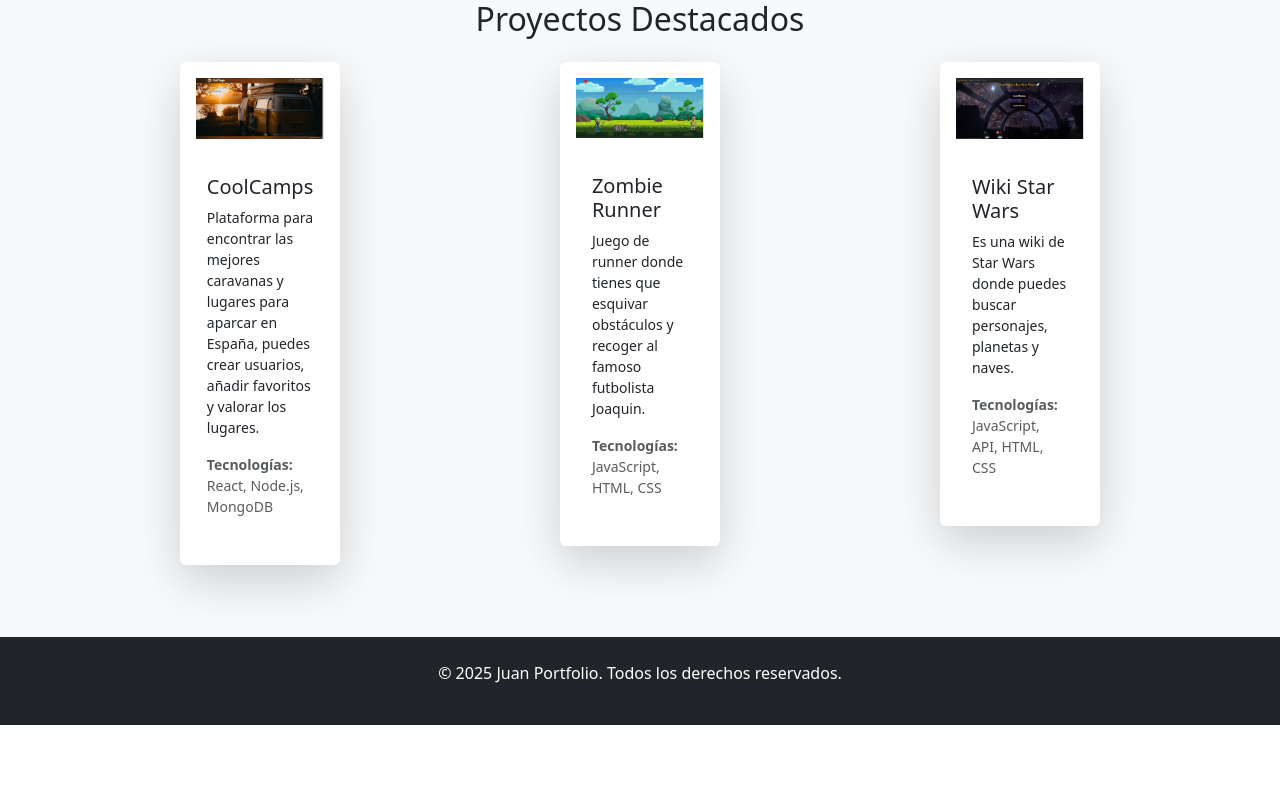
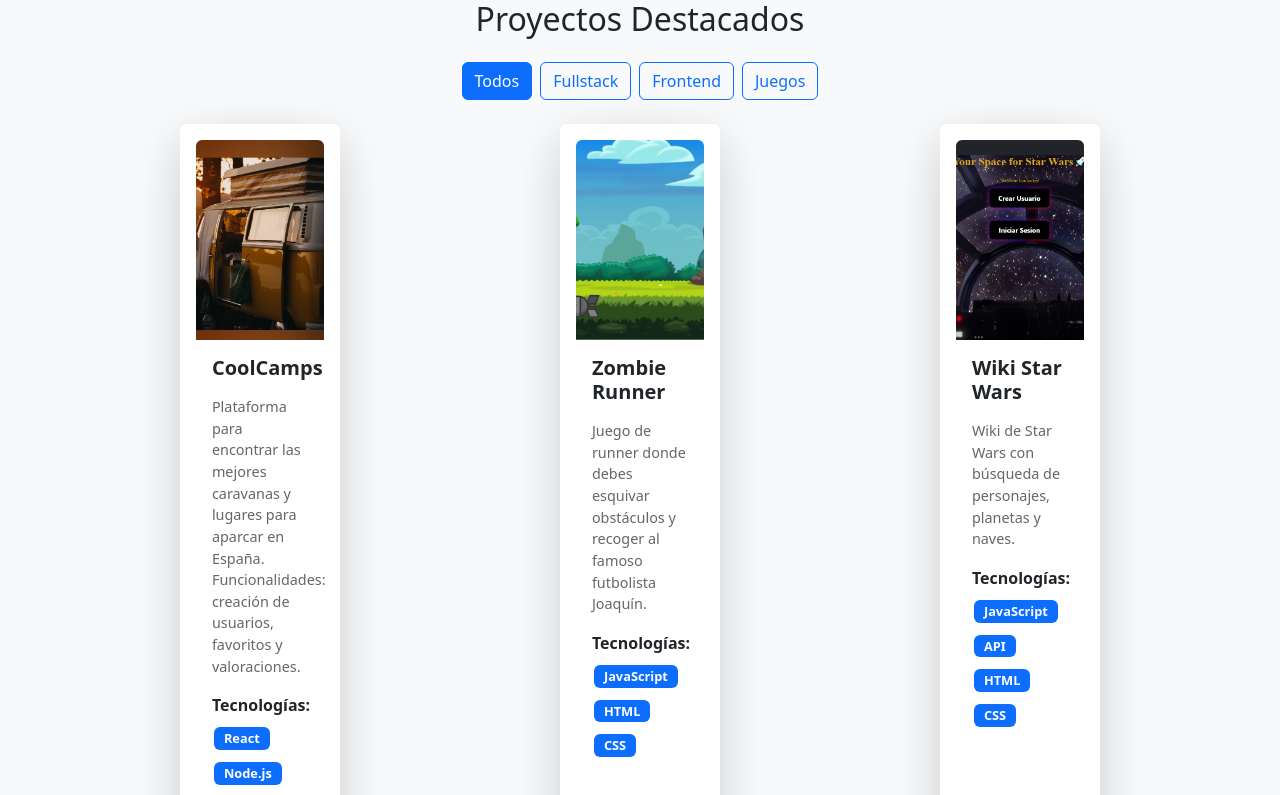
Before and after one commit to jpcarta16/porfolio, a React (Create React App) app: page / in a window 1280 px wide. Shown: the part 1680-2475 px from the top of the page. Before the commit the page ends 2405 px from the top, so only its background shows below. Built offline with nearby package versions, Linux system fonts and the light colour scheme.

Commit message:
refactor project cards layout and enhance filtering functionality

```diff
--- a/src/App.css
+++ b/src/App.css
@@ -205,33 +205,27 @@
 .project-card {
   display: flex;
   flex-direction: column;
-  align-items: center;
-  gap: 20px;
   background-color: #ffffff;
   box-shadow: 0px 4px 8px rgba(0, 0, 0, 0.1);
   border-radius: 8px;
   overflow: hidden;
   transition: transform 0.3s ease, box-shadow 0.3s ease;
-  width: 100%;
-  max-width: 800px;
-  margin: 0 auto;
+  height: 100%;
 }
 
 .project-card:hover {
-  transform: scale(1.03);
+  transform: translateY(-5px);
   box-shadow: 0px 6px 16px rgba(0, 0, 0, 0.15);
 }
 
 .project-image {
-  flex: 0 0 45%;
   position: relative;
   overflow: hidden;
-  border-right: 1px solid #ddd;
 }
 
 .project-image img {
   width: 100%;
-  height: 100%;
+  height: 200px;
   object-fit: cover;
 }
 
@@ -259,10 +253,10 @@
   margin-bottom: 15px;
 }
 
-.tech-stack {
-  font-size: 0.9rem;
-  font-weight: bold;
-  color: #007bff;
+.tech-stack .badge {
+  font-size: 0.8rem;
+  padding: 5px 10px;
+  margin: 2px;
 }
 
 .project-overlay {
@@ -296,6 +290,36 @@
 
 .project-overlay a:hover {
   background: #0056b3;
+}
+
+.project-content {
+  padding: 20px;
+  flex: 1;
+  display: flex;
+  flex-direction: column;
+}
+
+.project-content h3 {
+  font-size: 1.25rem;
+  font-weight: bold;
+  margin-bottom: 10px;
+}
+
+.project-content p {
+  font-size: 0.9rem;
+  color: #666;
+  margin-bottom: 15px;
+}
+
+/* Botones de filtro */
+.btn-outline-primary {
+  border-color: #007bff;
+  color: #007bff;
+}
+
+.btn-outline-primary:hover {
+  background-color: #007bff;
+  color: #fff;
 }
 
 /* Formulario de Contacto */
--- a/src/components/Projects.jsx
+++ b/src/components/Projects.jsx
@@ -1,4 +1,4 @@
-import React, { useEffect } from 'react';
+import React, { useEffect, useState } from 'react';
 import AOS from 'aos';
 import 'aos/dist/aos.css';
 import { LazyLoadImage } from 'react-lazy-load-image-component';
@@ -8,50 +8,87 @@
     {
         id: 1,
         title: 'CoolCamps',
-        description: 'Plataforma para encontrar las mejores caravanas y lugares para aparcar en España, puedes crear usuarios, añadir favoritos y valorar los lugares.',
+        description: 'Plataforma para encontrar las mejores caravanas y lugares para aparcar en España. Funcionalidades: creación de usuarios, favoritos y valoraciones.',
         img: '/img/CoolCamps.PNG',
         link: 'https://coolcamps.netlify.app/',
-        techStack: 'React, Node.js, MongoDB',
-        additionalDetails: 'Este proyecto me permitió explorar la gestión de usuarios y la integración de bases de datos en tiempo real.',
+        techStack: ['React', 'Node.js', 'MongoDB'],
+        category: 'Fullstack',
     },
     {
         id: 2,
         title: 'Zombie Runner',
-        description: 'Juego de runner donde tienes que esquivar obstáculos y recoger al famoso futbolista Joaquin.',
+        description: 'Juego de runner donde debes esquivar obstáculos y recoger al famoso futbolista Joaquín.',
         img: '/img/ZombieRunner.PNG',
         link: 'https://teresachaves.github.io/Zombie_Runner',
-        techStack: 'JavaScript, HTML, CSS',
-        additionalDetails: 'Desarrollé este juego con un enfoque en la interacción fluida y la jugabilidad divertida.',
+        techStack: ['JavaScript', 'HTML', 'CSS'],
+        category: 'Juegos',
     },
     {
         id: 3,
         title: 'Wiki Star Wars',
-        description: 'Es una wiki de Star Wars donde puedes buscar personajes, planetas y naves.',
+        description: 'Wiki de Star Wars con búsqueda de personajes, planetas y naves.',
         img: '/img/StarWars.PNG',
         link: 'https://teresachaves.github.io/wikistarwars/',
-        techStack: 'JavaScript, API, HTML, CSS',
-        additionalDetails: 'Este proyecto me permitió trabajar con APIs externas para recuperar datos dinámicos.',
+        techStack: ['JavaScript', 'API', 'HTML', 'CSS'],
+        category: 'Frontend',
     },
 ];
 
 const Projects = () => {
+    const [filter, setFilter] = useState('Todos');
+    const [filteredProjects, setFilteredProjects] = useState(projects);
+
     useEffect(() => {
         AOS.init({ duration: 1000 });
     }, []);
+
+    useEffect(() => {
+        if (filter === 'Todos') {
+            setFilteredProjects(projects);
+        } else {
+            setFilteredProjects(projects.filter(project => project.category === filter));
+        }
+    }, [filter]);
 
     return (
         <section id="projects" className="py-5">
             <div className="container">
                 <h2 className="text-center mb-4">Proyectos Destacados</h2>
+                <div className="text-center mb-4">
+                    <button
+                        className={`btn ${filter === 'Todos' ? 'btn-primary' : 'btn-outline-primary'} me-2`}
+                        onClick={() => setFilter('Todos')}
+                    >
+                        Todos
+                    </button>
+                    <button
+                        className={`btn ${filter === 'Fullstack' ? 'btn-primary' : 'btn-outline-primary'} me-2`}
+                        onClick={() => setFilter('Fullstack')}
+                    >
+                        Fullstack
+                    </button>
+                    <button
+                        className={`btn ${filter === 'Frontend' ? 'btn-primary' : 'btn-outline-primary'} me-2`}
+                        onClick={() => setFilter('Frontend')}
+                    >
+                        Frontend
+                    </button>
+                    <button
+                        className={`btn ${filter === 'Juegos' ? 'btn-primary' : 'btn-outline-primary'}`}
+                        onClick={() => setFilter('Juegos')}
+                    >
+                        Juegos
+                    </button>
+                </div>
                 <div className="row g-4">
-                    {projects.map(({ id, title, description, img, link, techStack, additionalDetails }) => (
+                    {filteredProjects.map(({ id, title, description, img, link, techStack }) => (
                         <div key={id} className="col-12 col-md-6 col-lg-4 mb-4" data-aos="fade-up">
-                            <div className="project-card shadow-lg p-3 bg-white rounded">
+                            <div className="project-card shadow-lg p-3 bg-white rounded h-100">
                                 <div className="project-image position-relative">
                                     <LazyLoadImage
                                         src={img}
                                         alt={`Vista previa de ${title}`}
-                                        className="img-fluid w-100"
+                                        className="img-fluid w-100 rounded-top"
                                         effect="blur"
                                     />
                                     <div className="project-overlay position-absolute top-0 start-0 w-100 h-100 d-flex justify-content-center align-items-center bg-dark bg-opacity-75 opacity-0 transition-all">
@@ -61,9 +98,18 @@
                                     </div>
                                 </div>
                                 <div className="project-content p-3">
-                                    <h3 className="h5">{title}</h3>
-                                    <p className="small">{description}</p>
-                                    <p className="text-muted small"><strong>Tecnologías:</strong> {techStack}</p>
+                                    <h3 className="h5 mb-3">{title}</h3>
+                                    <p className="small mb-3">{description}</p>
+                                    <div className="tech-stack mb-3">
+                                        <strong>Tecnologías:</strong>
+                                        <div className="d-flex flex-wrap gap-2 mt-2">
+                                            {techStack.map((tech, index) => (
+                                                <span key={index} className="badge bg-primary">
+                                                    {tech}
+                                                </span>
+                                            ))}
+                                        </div>
+                                    </div>
                                 </div>
                             </div>
                         </div>
--- a/src/components/Sidebar.jsx
+++ b/src/components/Sidebar.jsx
@@ -1,27 +1,22 @@
 import React from 'react';
-import { FaLinkedin, FaGithub, FaTwitter, FaInstagram } from 'react-icons/fa';
+import { FaLinkedin, FaGithub, FaInstagram } from 'react-icons/fa';
 
 const Sidebar = () => {
     return (
         <div className="sidebar">
             <ul className="list-unstyled mb-0">
                 <li>
-                    <a href="https://www.linkedin.com/in/tu-perfil" target="_blank" rel="noopener noreferrer" data-tooltip="LinkedIn">
+                    <a href="https://www.linkedin.com/in/juancardenastaborda/" target="_blank" rel="noopener noreferrer" data-tooltip="LinkedIn">
                         <FaLinkedin size={30} />
                     </a>
                 </li>
                 <li>
-                    <a href="https://github.com/tu-perfil" target="_blank" rel="noopener noreferrer" data-tooltip="GitHub">
+                    <a href="https://github.com/jpcarta16" target="_blank" rel="noopener noreferrer" data-tooltip="GitHub">
                         <FaGithub size={30} />
                     </a>
                 </li>
                 <li>
-                    <a href="https://twitter.com/tu-perfil" target="_blank" rel="noopener noreferrer" data-tooltip="Twitter">
-                        <FaTwitter size={30} />
-                    </a>
-                </li>
-                <li>
-                    <a href="https://instagram.com/tu-perfil" target="_blank" rel="noopener noreferrer" data-tooltip="Instagram">
+                    <a href="https://www.instagram.com/jpcarta16/" target="_blank" rel="noopener noreferrer" data-tooltip="Instagram">
                         <FaInstagram size={30} />
                     </a>
                 </li>
```
